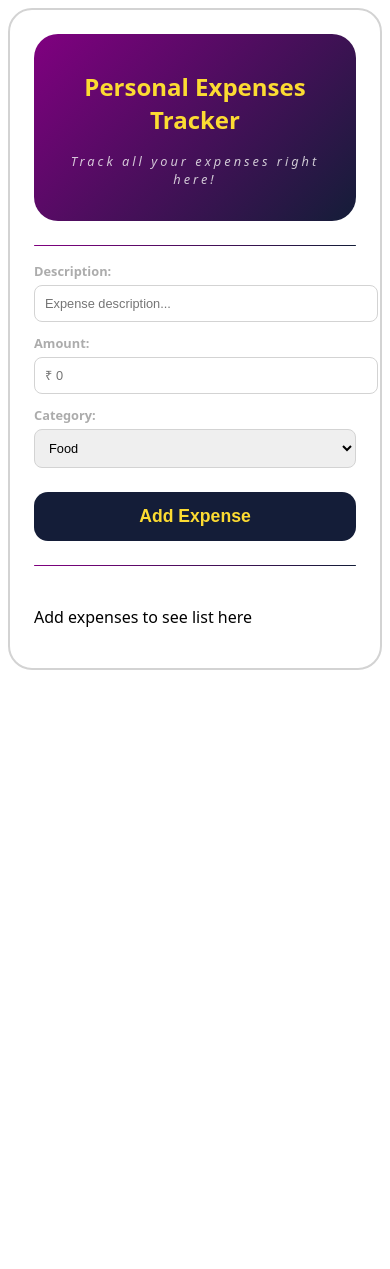
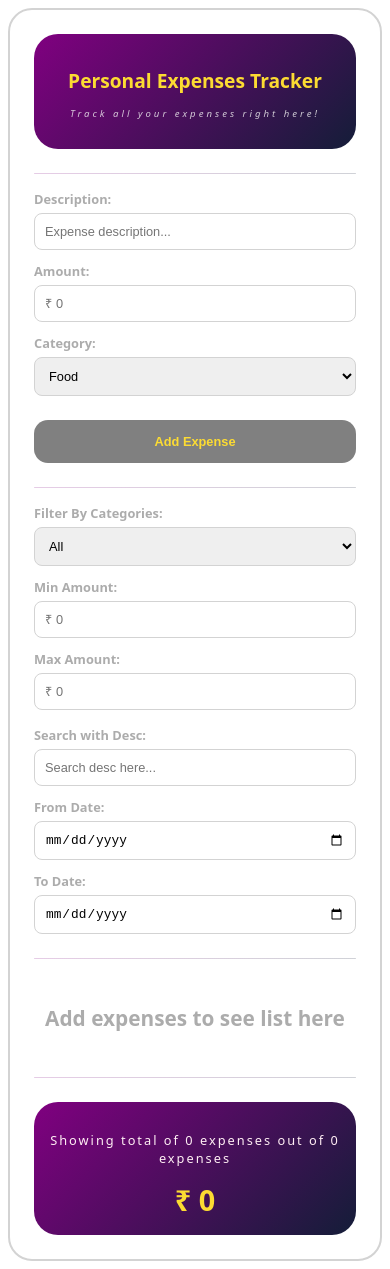
Before and after one commit to avtarsingh99/expense-tracker, a React (Vite) app: page / in a window 390 px wide. Before the commit the page ends 844 px from the top, so only its background shows below. Built offline with nearby package versions, Linux system fonts and the light colour scheme.

Commit message:
filters added

```diff
--- a/src/App.css
+++ b/src/App.css
@@ -2,18 +2,28 @@
   margin: 0 auto;
   padding: 24px;
   max-width: 900px;
-  font-family: system-ui, -apple-system, BlinkMacSystemFont, 'Segoe UI', Roboto, Oxygen, Ubuntu, Cantarell, 'Open Sans', 'Helvetica Neue', sans-serif;
+  font-family:
+    system-ui,
+    -apple-system,
+    BlinkMacSystemFont,
+    "Segoe UI",
+    Roboto,
+    Oxygen,
+    Ubuntu,
+    Cantarell,
+    "Open Sans",
+    "Helvetica Neue",
+    sans-serif;
   box-sizing: border-box;
   border: 2px solid lightgrey;
   border-radius: 24px;
 }
 
-
-header{
-background: linear-gradient(135deg, purple, #141d38);
-padding: 20px;
-border-radius: 24px;
-text-align: center;
+header {
+  background: linear-gradient(135deg, purple, #141d38);
+  padding: 20px;
+  border-radius: 24px;
+  text-align: center;
 }
 
 header h1 {
@@ -35,6 +45,7 @@ header p {
   background: linear-gradient(135deg, purple, #141d38);
   margin-top: 24px;
   border-radius: 12px;
+  opacity: 0.2;
 }
 
 /* Expense form */
@@ -50,15 +61,18 @@ header p {
   color: #acacac;
 }
 
-.top-group input, select {
+.top-group input,
+select {
   padding: 12px;
   border-radius: 14px;
   border: 2px solid lightgrey;
   font-size: 1rem;
   margin-top: 5px;
+  box-sizing: border-box;
+  width: 220px;
 }
 
-.bottom-group{
+.bottom-group {
   margin-top: 24px;
 }
 
@@ -71,14 +85,28 @@ header p {
   color: #fcdb32;
   font-weight: bold;
   font-size: 1.1rem;
+  cursor: pointer;
   transition: background 0.3s ease;
 }
 
-.add-btn:hover {
+.add-btn:disabled {
+  cursor: not-allowed;
+  background: gray;
+}
+
+.add-btn:not(:disabled):hover {
   background: linear-gradient(135deg, purple, #141d38);
 }
 
 /* Expense card */
+
+.empty-state {
+  display: flex;
+  justify-content: center;
+  font-weight: bold;
+  font-size: 1.3rem;
+  color: #acacac;
+}
 
 .expenses-grid {
   display: grid;
@@ -86,27 +114,26 @@ header p {
   gap: 16px;
 }
 
-.expenses-grid{
+.expenses-grid {
   margin-top: 24px;
 }
 
 .expense-card {
   display: flex;
   justify-content: space-between;
-  align-items: center;
   border: 1px solid #3447aa;
   background: white;
   padding: 12px;
   border-radius: 12px;
 }
 
-.expense-left-part{
+.expense-left-part {
   display: flex;
   flex-direction: column;
   gap: 12px;
 }
 
-.desc{
+.desc {
   font-weight: bold;
   color: #141d38;
   font-size: 1.1rem;
@@ -127,20 +154,84 @@ header p {
   font-style: italic;
 }
 
+.expense-right-part {
+  display: flex;
+  flex-direction: column;
+  justify-content: space-between;
+  align-items: center;
+}
+
 .amount {
   font-weight: bold;
-  font-size: 1.5rem;
+  font-size: 1.8rem;
   color: #3447aa;
 }
 
+.delete-btn {
+  padding: 6px 16px;
+  border-radius: 8px;
+  background: rgb(255, 218, 218);
+  color: crimson;
+  border: none;
+  font-size: 0.8rem;
+  font-weight: bold;
+  cursor: pointer;
+  transition: all 0.3s ease-in-out;
+}
+
+.delete-btn:hover{
+  background: crimson;
+  color: white;
+}
+
+/* Total expenses */
+.summary {
+  background: linear-gradient(135deg, purple, #141d38);
+  text-align: center;
+  padding: 24px;
+  border-radius: 24px;
+  margin-top: 24px;
+}
+
+.summary p {
+  font-size: 1.1rem;
+  letter-spacing: 2px;
+  color: #ffeef4;
+}
+
+.total-amount {
+  font-size: 2.5rem;
+  font-weight: bold;
+  color: #fcdb32;
+}
+
+.footer {
+  margin-top: 24px;
+  display: flex;
+  justify-content: center;
+}
+
+.clear-storage, .clear-btn {
+  padding: 8px 18px;
+  border-radius: 8px;
+  border: none;
+  background: lightgrey;
+  font-size: small;
+  font-weight: 600;
+  cursor: pointer;
+}
+
+.clear-storage:hover, .clear-btn:hover{
+  background: #acacac;
+}
+
 @media (max-width: 768px) {
-
   header h1 {
-    font-size: 1.5rem;
+    font-size: 1.2rem;
   }
 
   header p {
-    font-size: 0.8rem;
+    font-size: 0.6rem;
   }
 
   .top-group {
@@ -154,11 +245,32 @@ header p {
     font-size: 0.8rem;
   }
 
-  .top-group input, select {
+  .top-group input,
+  select {
     padding: 10px;
     border-radius: 8px;
     border: 1px solid lightgrey;
     font-size: 0.8rem;
     width: 100%;
   }
+
+  .add-btn{
+    font-size: 0.8rem;
+  }
+
+  .summary{
+    padding: 16px;
+  }
+
+  .summary p{
+    font-size: 0.8rem;
+  }
+
+  .total-amount{
+    font-size: 1.8rem;
+  }
+
+  .clear-storage{
+    font-size: x-small;
+  }
 }
--- a/src/App.jsx
+++ b/src/App.jsx
@@ -1,16 +1,31 @@
 import React, { useState } from 'react'
 import './App.css'
 import useExpenses from './hooks/useExpenses';
+import useFilters from './hooks/useFilters';
 
 function App() {
 
-  const { expenses, addExpense, removeExpense } = useExpenses();
+  const {
+    expenses,
+    addExpense,
+    removeExpense,
+    getTotalAmount,
+    clearExpenses } = useExpenses();
+
+  const {
+    filters,
+    filteredExpenses,
+    updateFilter,
+    clearFilters,
+    getFilterSummary } = useFilters(expenses);
 
   const [description, setDescription] = useState('');
   const [amount, setAmount] = useState('');
   const [category, setCategory] = useState('food');
 
-  const categories = ['food', 'travel', 'shopping', 'bill', 'other']
+  const categories = ['all', 'food', 'travel', 'shopping', 'bill', 'entertainment', 'other']
+
+  const filterSummary = getFilterSummary();
 
   const handleSubmit = (e) => {
     e.preventDefault();
@@ -37,8 +52,11 @@ function App() {
         <h1>Personal Expenses Tracker</h1>
         <p>Track all your expenses right here!</p>
       </header>
+
       <div className='line'></div>
+
       <main>
+
         <form className='add-form' onSubmit={handleSubmit}>
           <div className='top-group'>
             <div className='input-group'>
@@ -68,22 +86,95 @@ function App() {
                 value={category}
                 onChange={(e) => setCategory(e.target.value)}
               >
-                {categories.map(category => (
+                {categories.slice(1).map(category => (
                   <option key={category} value={category}>{category.charAt(0).toUpperCase() + category.slice(1)}</option>
                 ))}
               </select>
             </div>
           </div>
           <div className='bottom-group'>
-            <button className='add-btn'>Add Expense</button>
+            <button className='add-btn' disabled={!description.trim() || !amount}>Add Expense</button>
           </div>
         </form>
+
         <div className='line'></div>
+
+        <div className='filters-section'>
+          <div className='top-group'>
+            <div className='input-group'>
+              <label>Filter By Categories: </label>
+              <select
+                value={filters.category}
+                onChange={(e) => updateFilter("category", e.target.value)}
+              >
+                {categories.map(category => (
+                  <option key={category} value={category}>{category.charAt(0).toUpperCase() + category.slice(1)}</option>
+                ))}
+              </select>
+            </div>
+            <div className='input-group'>
+              <label>Min Amount:</label>
+              <input
+                type='number'
+                value={filters.minAmount}
+                placeholder='₹ 0'
+                onChange={(e) => updateFilter("minAmount", e.target.value)}
+              />
+            </div>
+            <div className='input-group'>
+              <label>Max Amount:</label>
+              <input
+                type='number'
+                value={filters.maxAmount}
+                placeholder='₹ 0'
+                onChange={(e) => updateFilter("maxAmount", e.target.value)}
+              />
+            </div>
+          </div>
+          <div className='top-group'>
+            <div className='input-group'>
+              <label>Search with Desc: </label>
+              <input
+                type='text'
+                placeholder='Search desc here...'
+                value={filters.searchTerm}
+                onChange={(e) => updateFilter("searchTerm", e.target.value)}
+              />
+            </div>
+            <div className='input-group'>
+              <label>From Date:</label>
+              <input
+                type='date'
+                value={filters.dateFrom}
+                onChange={(e) => updateFilter("dateFrom", e.target.value)}
+              />
+            </div>
+            <div className='input-group'>
+              <label>To Date:</label>
+              <input
+                type='date'
+                value={filters.dateTo}
+                onChange={(e) => updateFilter("dateTo", e.target.value)}
+              />
+            </div>
+          </div>
+          {filterSummary.hasActiveFilters && (
+            <div className='bottom-group'>
+              {console.log("Date: ", filters.dateFrom)}
+              <button onClick={clearFilters} className='clear-btn'>Clear Filters ({filterSummary.activeFiltersCount})</button>
+            </div>
+          )}
+        </div>
+
+        <div className='line'></div>
+
         <div className='expenses-grid'>
-          {expenses.length === 0 ? (
-            <p>Add expenses to see list here</p>
+          {filteredExpenses.length === 0 ? (
+            <div className='empty-state'>
+              <p>Add expenses to see list here</p>
+            </div>
           ) : (
-            expenses.map(expense => (
+            filteredExpenses.map(expense => (
               <div key={expense.description} className='expense-card'>
                 <div className='expense-left-part'>
                   <div className='desc'>{expense.description}</div>
@@ -92,11 +183,30 @@ function App() {
                 </div>
                 <div className='expense-right-part'>
                   <div className='amount'>₹ {expense.amount}</div>
+                  <button onClick={(e) => removeExpense(expense.id)} className='delete-btn'>Delete</button>
                 </div>
               </div>
             ))
           )}
         </div>
+
+        <div className='line'></div>
+
+        <div className='summary'>
+          <p>Showing total of {filteredExpenses.length} expenses out of {expenses.length} expenses </p>
+          <div className='total-amount'>₹ {getTotalAmount}</div>
+        </div>
+
+        {expenses.length > 0 ? (
+          <>
+            <div className='line'></div>
+
+            <div className='footer'>
+              <button onClick={clearExpenses} className='clear-storage'>Remove All Local Storage</button>
+            </div>
+          </>
+        ) :
+          ''}
       </main>
     </div>
   )
--- a/src/hooks/useExpenses.js
+++ b/src/hooks/useExpenses.js
@@ -1,15 +1,15 @@
-import React, { useState } from 'react'
-// import useLocalStorage from './useLocalStorage'
+import React, { useMemo, useState } from 'react'
+import useLocalStorage from './useLocalStorage';
 
 const useExpenses = () => {
 
-    const [expenses, setExpenses] = useState([]);
+    const [expenses, setExpenses, clearExpenses] = useLocalStorage('expenses', []);
 
     const addExpense = (expenseData) => {
         const newExpense = {
             id: Date.now(),
             ...expenseData,
-            date: new Date().toDateString(),
+            date: new Date().toISOString().split('T')[0],
         }
 
         setExpenses(prevExpenses => [newExpense, ...prevExpenses]);
@@ -19,10 +19,16 @@ const useExpenses = () => {
         setExpenses(prevExpenses => prevExpenses.filter(expense => expense.id !== id))
     }
 
+    const getTotalAmount = useMemo(()=> {
+        return expenses.reduce((sum, expense)=> sum + expense.amount, 0);
+    }, [expenses])
+
     return {
         expenses,
         addExpense,
-        removeExpense
+        removeExpense,
+        getTotalAmount,
+        clearExpenses
     }
 }
 
--- a/src/hooks/useFilters.js
+++ b/src/hooks/useFilters.js
@@ -0,0 +1,85 @@
+import React, { useMemo, useState } from 'react'
+
+const useFilters = (data) => {
+
+    const [filters, setFilters] = useState({
+        category: 'all',
+        dateFrom: '',
+        dateTo: '',
+        minAmount: '',
+        maxAmount: '',
+        searchTerm: ''
+    })
+
+    const updateFilter = (key, value) => {
+        setFilters(prev => ({
+            ...prev,
+            [key]: value
+        }))
+    }
+
+    const clearFilters = () => {
+        setFilters({
+            category: 'all',
+            dateFrom: '',
+            dateTo: '',
+            minAmount: '',
+            maxAmount: '',
+            searchTerm: ''
+        })
+    }
+
+    const filteredExpenses = useMemo(() => {
+
+        return data.filter(item => {
+
+            console.log('item.date:', item.date, '| dateFrom:', filters.dateFrom, '| comparison:', item.date < filters.dateFrom);
+
+            //filtering categories
+            if(filters.category !== 'all' && item.category !== filters.category){
+                return false;
+            }
+
+            // filter date range
+            if(filters.dateFrom && item.date < filters.dateFrom){
+                return false;
+            }
+            if(filters.dateTo && item.date > filters.dateTo){
+                return false;
+            }
+
+            // filter amount
+            if(filters.minAmount && item.amount < parseInt(filters.minAmount)){
+                return false;
+            }
+            if(filters.maxAmount && item.amount > parseInt(filters.maxAmount)){
+                return false;
+            }
+
+            // filter search term
+            if(filters.searchTerm && !item.description.toLowerCase().includes(filters.searchTerm.toLowerCase())){
+                return false;
+            }
+
+            return true;
+        });
+    }, [data, filters])
+
+    const getFilterSummary = () => {
+        const activeFiltersArray = Object.entries(filters).filter(([key, value]) => {
+            if(key === 'category') return value !== 'all';
+            return value !== '';
+        })
+
+        return{
+            activeFiltersCount: activeFiltersArray.length,
+            totalResult: filteredExpenses.length,
+            hasActiveFilters: activeFiltersArray.length > 0
+        }
+    }
+
+
+    return {filters, updateFilter, clearFilters, filteredExpenses, getFilterSummary}
+}
+
+export default useFilters
--- a/src/hooks/useLocalStorage.js
+++ b/src/hooks/useLocalStorage.js
@@ -0,0 +1,40 @@
+import React, { useState } from 'react'
+
+const useLocalStorage = (key, initialValue) => {
+
+    const [storedValue, setStoredValue] = useState(() => {
+        try {
+            const item = JSON.parse(localStorage.getItem(key));
+            return item ? item : initialValue;
+        } catch (error) {
+            console.error(`Error reading localStorage key "${key}": `,error);
+            return initialValue;
+        }
+    })
+
+    const setValue = (value) => {
+        try{
+
+            const valueToStore = value instanceof Function ? value(storedValue) : value;
+            setStoredValue(valueToStore);
+            localStorage.setItem(key, JSON.stringify(valueToStore));
+        } catch (error){
+            console.error(`Error setting localStorage key "${key}": `, error)
+        }
+    }
+
+    const removeAllLocalStorage = () => {
+        console.log('removeAllLocalStorage called, key:', key);
+        try{
+            localStorage.removeItem(key)
+            setStoredValue(initialValue)
+            console.log('after removal:', localStorage.getItem(key));
+        } catch (error){
+            console.error(`Error removing the localStorage: `, error)
+        }
+    }
+
+    return [storedValue, setValue, removeAllLocalStorage];
+}
+
+export default useLocalStorage
```
